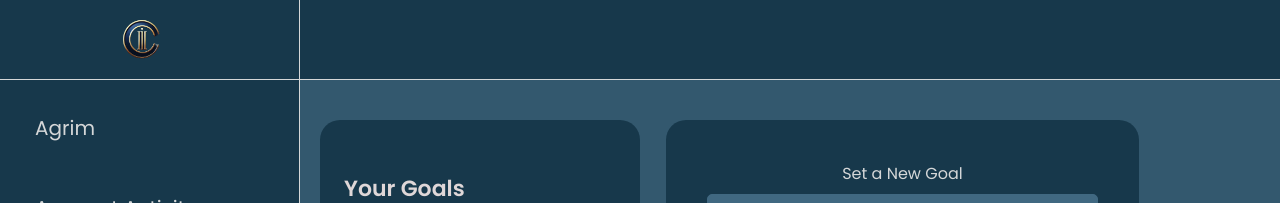
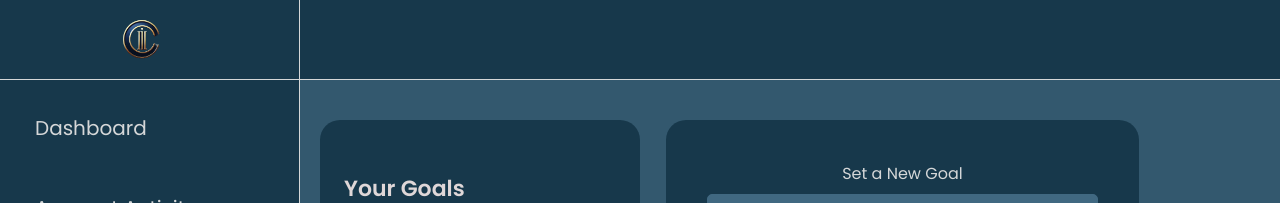
Before and after one commit to CMPT-276-SPRING-2025/final-project-14-clouds, a React (Vite) app in the folder src/frontend/: page /Goals in a window 1280 px wide. Shown: the top 203 px of the page. Built offline with nearby package versions, Linux system fonts and the light colour scheme.

Commit message:
Undoing previous tests for auto deployment

```diff
--- a/src/frontend/src/components/MenuPanel.jsx
+++ b/src/frontend/src/components/MenuPanel.jsx
@@ -14,7 +14,7 @@ function MenuPanel() {
       </div>
       <nav className="menu">
         <ul>
-          <li><Link to="/Dashboard">Agrim</Link></li>
+          <li><Link to="/Dashboard">Dashboard</Link></li>
           <li><Link to="/AccountActivity">Account Activity</Link></li>
           <li><Link to="/Goals">My Goals</Link></li>
           <li><Link to="/Analytics">Analytics</Link></li>
```
